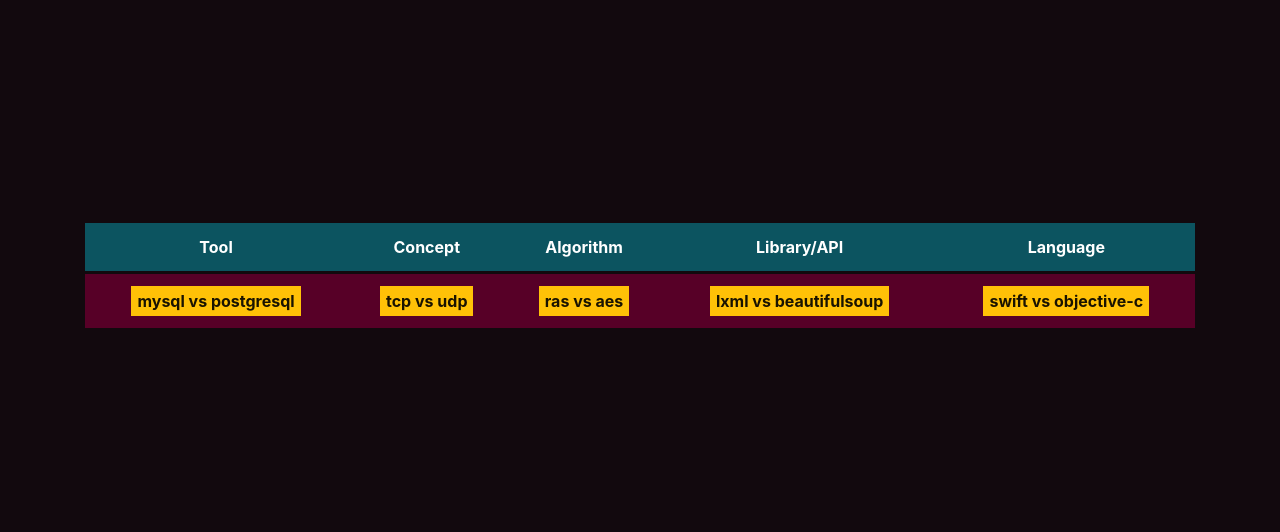
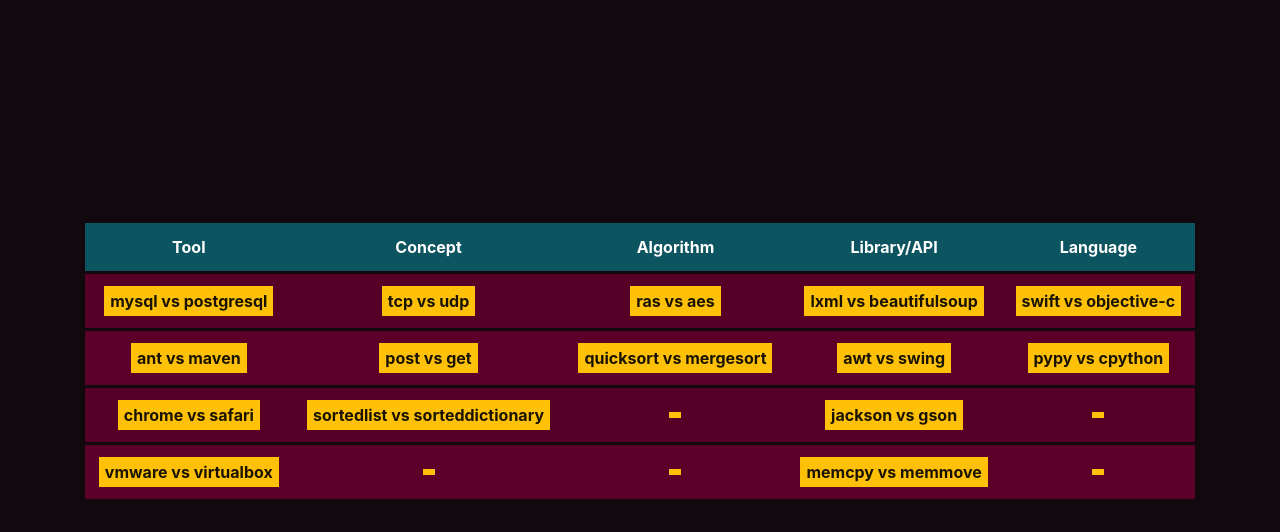
Before and after one commit to hy3440/diffTech, a Django app: page / in a window 1280 px wide. Shown: the part 445-977 px from the top of the page. Before the commit the page ends 773 px from the top, so only its background shows below. Run offline with Django 3.2, Linux system fonts and the light colour scheme; lists and menus that the app fills with data are empty; some libraries are stand-ins or nearby versions.

Commit message:
update examples in home page

```diff
--- a/djangotest/templates/home.html
+++ b/djangotest/templates/home.html
@@ -1965,6 +1965,37 @@
                             <th scope="col" style = "text-align:center;border-top:3px solid #12090e"><a type = 'button' href = "{% url 'tagcompare' 'beautifulsoup' 'lxml' %}" style = "color: rgba(0,0,0,.9);background-color: #ffc107;padding-left: 6px;padding-right: 6px;padding-top: 3px;padding-bottom: 3px;">lxml vs beautifulsoup</a></th>
                             <th scope="col" style = "text-align:center;border-top:3px solid #12090e"><a type = 'button' href = "{% url 'tagcompare' 'objective-c' 'swift' %}" style = "color: rgba(0,0,0,.9);background-color: #ffc107;padding-left: 6px;padding-right: 6px;padding-top: 3px;padding-bottom: 3px;">swift vs objective-c</a></th>
 
+                            </tr>
+
+                            <tr>
+
+                            <th scope="col" style = "text-align:center;border-top:3px solid #12090e"><a type = 'button' href = "{% url 'tagcompare' 'ant' 'maven' %}" style = "color: rgba(0,0,0,.9);background-color: #ffc107;padding-left: 6px;padding-right: 6px;padding-top: 3px;padding-bottom: 3px;">ant vs maven</a></th>
+                            <th scope="col" style = "text-align:center;border-top:3px solid #12090e"><a type = 'button' href = "{% url 'tagcompare' 'get' 'post' %}" style = "color: rgba(0,0,0,.9);background-color: #ffc107;padding-left: 6px;padding-right: 6px;padding-top: 3px;padding-bottom: 3px;">post vs get</a></th>
+                            <th scope="col" style = "text-align:center;border-top:3px solid #12090e"><a type = 'button' href = "{% url 'tagcompare' 'mergesort' 'quicksort' %}" style = "color: rgba(0,0,0,.9);background-color: #ffc107;padding-left: 6px;padding-right: 6px;padding-top: 3px;padding-bottom: 3px;">quicksort vs mergesort</a></th>
+                            <th scope="col" style = "text-align:center;border-top:3px solid #12090e"><a type = 'button' href = "{% url 'tagcompare' 'awt' 'swing' %}" style = "color: rgba(0,0,0,.9);background-color: #ffc107;padding-left: 6px;padding-right: 6px;padding-top: 3px;padding-bottom: 3px;">awt vs swing</a></th>
+                            <th scope="col" style = "text-align:center;border-top:3px solid #12090e"><a type = 'button' href = "{% url 'tagcompare' 'cpython' 'pypy' %}" style = "color: rgba(0,0,0,.9);background-color: #ffc107;padding-left: 6px;padding-right: 6px;padding-top: 3px;padding-bottom: 3px;">pypy vs cpython</a></th>
+
+
+                            </tr>
+
+                            <tr>
+
+                            <th scope="col" style = "text-align:center;border-top:3px solid #12090e"><a type = 'button' href = "{% url 'tagcompare' 'chrome' 'safari' %}" style = "color: rgba(0,0,0,.9);background-color: #ffc107;padding-left: 6px;padding-right: 6px;padding-top: 3px;padding-bottom: 3px;">chrome vs safari</a></th>
+                            <th scope="col" style = "text-align:center;border-top:3px solid #12090e"><a type = 'button' href = "{% url 'tagcompare' 'sorteddictionary' 'sortedlist' %}" style = "color: rgba(0,0,0,.9);background-color: #ffc107;padding-left: 6px;padding-right: 6px;padding-top: 3px;padding-bottom: 3px;">sortedlist vs sorteddictionary</a></th>
+                            <th scope="col" style = "text-align:center;border-top:3px solid #12090e"><a type = 'button' href = "" style = "color: rgba(0,0,0,.9);background-color: #ffc107;padding-left: 6px;padding-right: 6px;padding-top: 3px;padding-bottom: 3px;"></a></th>
+                            <th scope="col" style = "text-align:center;border-top:3px solid #12090e"><a type = 'button' href = "{% url 'tagcompare' 'gson' 'jackson' %}" style = "color: rgba(0,0,0,.9);background-color: #ffc107;padding-left: 6px;padding-right: 6px;padding-top: 3px;padding-bottom: 3px;">jackson vs gson</a></th>
+                            <th scope="col" style = "text-align:center;border-top:3px solid #12090e"><a type = 'button' href = "" style = "color: rgba(0,0,0,.9);background-color: #ffc107;padding-left: 6px;padding-right: 6px;padding-top: 3px;padding-bottom: 3px;"></a></th>
+
+
+                            </tr>
+
+                            <tr>
+
+                            <th scope="col" style = "text-align:center;border-top:3px solid #12090e"><a type = 'button' href = "{% url 'tagcompare' 'virtualbox' 'vmware' %}" style = "color: rgba(0,0,0,.9);background-color: #ffc107;padding-left: 6px;padding-right: 6px;padding-top: 3px;padding-bottom: 3px;">vmware vs virtualbox</a></th>
+                            <th scope="col" style = "text-align:center;border-top:3px solid #12090e"><a type = 'button' href = "" style = "color: rgba(0,0,0,.9);background-color: #ffc107;padding-left: 6px;padding-right: 6px;padding-top: 3px;padding-bottom: 3px;"></a></th>
+                            <th scope="col" style = "text-align:center;border-top:3px solid #12090e"><a type = 'button' href = "" style = "color: rgba(0,0,0,.9);background-color: #ffc107;padding-left: 6px;padding-right: 6px;padding-top: 3px;padding-bottom: 3px;"></a></th>
+                            <th scope="col" style = "text-align:center;border-top:3px solid #12090e"><a type = 'button' href = "{% url 'tagcompare' 'memcpy' 'memmove' %}" style = "color: rgba(0,0,0,.9);background-color: #ffc107;padding-left: 6px;padding-right: 6px;padding-top: 3px;padding-bottom: 3px;">memcpy vs memmove</a></th>
+                            <th scope="col" style = "text-align:center;border-top:3px solid #12090e"><a type = 'button' href = "" style = "color: rgba(0,0,0,.9);background-color: #ffc107;padding-left: 6px;padding-right: 6px;padding-top: 3px;padding-bottom: 3px;"></a></th>
 
 
                             </tr>
```
